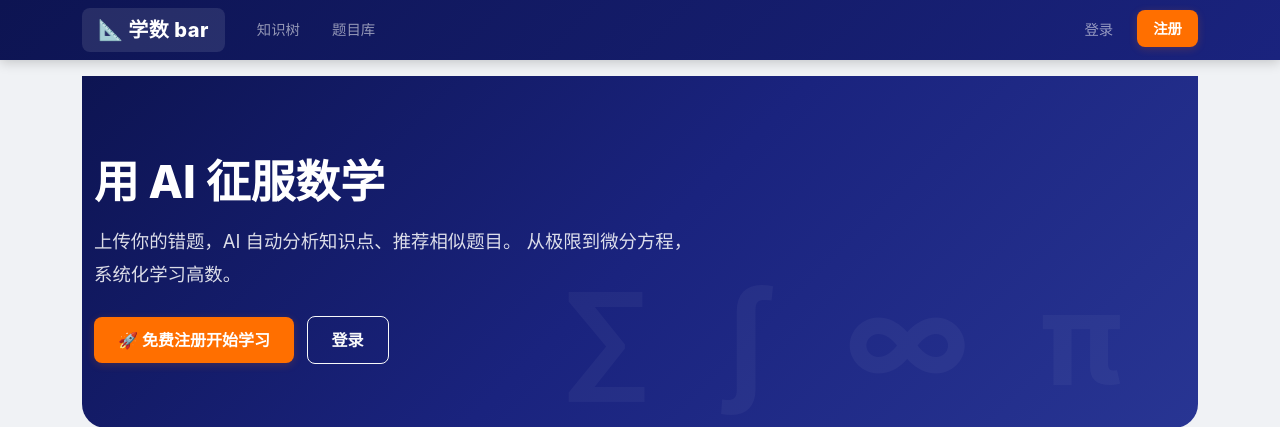
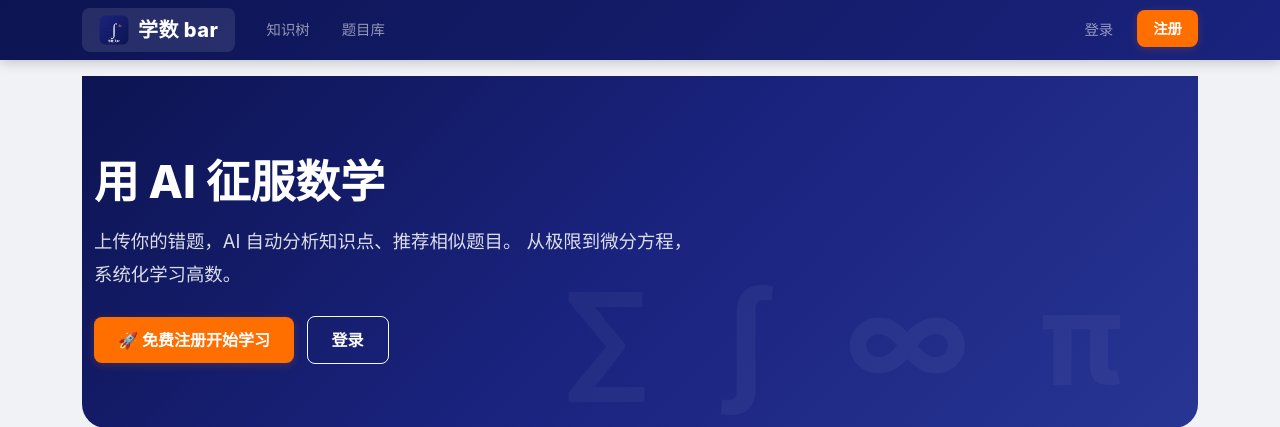
Before and after one commit to 1535224357w-create/xueshubar, a Flask app: page / in a window 1280 px wide. Shown: the top 427 px of the page. Run offline with Flask 3, Linux system fonts and the light colour scheme; some libraries are stand-ins or nearby versions.

Commit message:
Add logo.svg and update navbar

```diff
--- a/templates/base.html
+++ b/templates/base.html
@@ -13,8 +13,9 @@
     <!-- ========== 导航栏 ========== -->
     <nav class="navbar navbar-expand-lg navbar-dark sticky-top">
         <div class="container">
-            <a class="navbar-brand" href="{{ url_for('index') }}">
-                📐 学数 bar
+            <a class="navbar-brand d-flex align-items-center" href="{{ url_for('index') }}">
+                <img src="{{ url_for('static', filename='logo.svg') }}" alt="学数 bar" height="32" class="me-2">
+                学数 bar
             </a>
             <button class="navbar-toggler" type="button" data-bs-toggle="collapse" data-bs-target="#navbarNav">
                 <span class="navbar-toggler-icon"></span>
```
Also changed, not shown: static/logo.svg (added).
